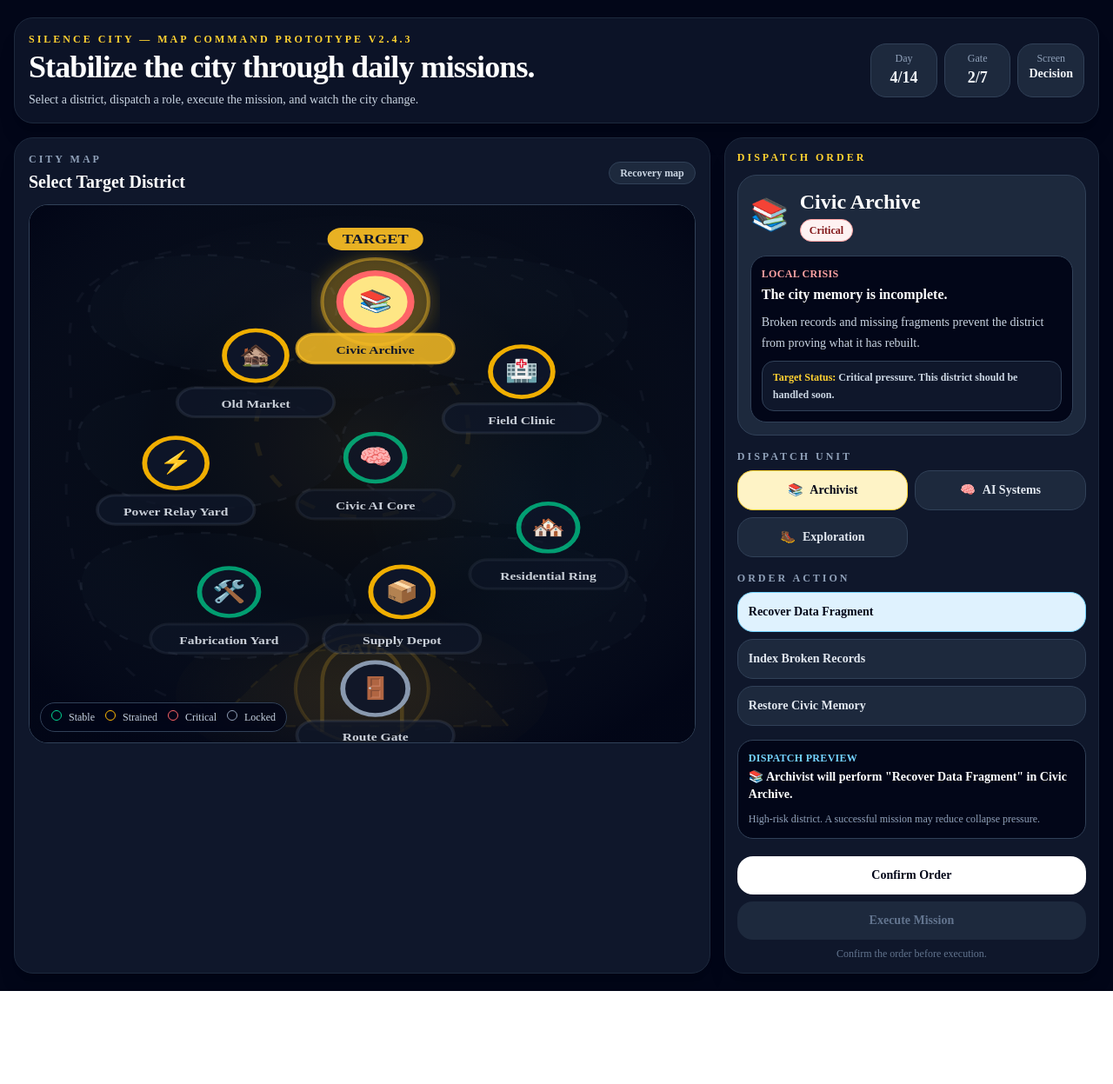
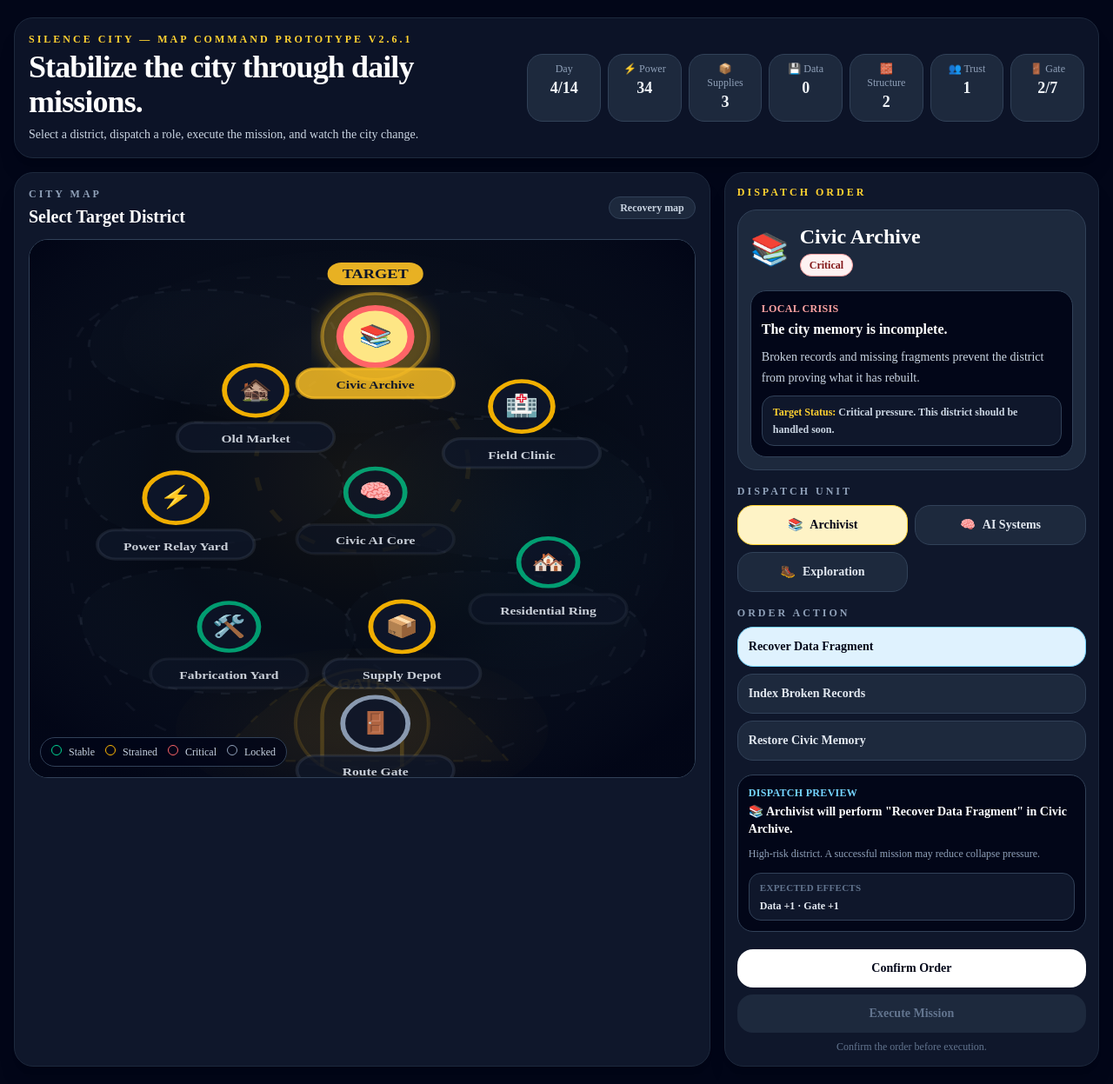
Before and after one commit to dh9vbm8mty-cloud/silence-city-ui, a Next.js app: page /silence-city-map in a window 1280 px wide. Shown: the whole page at 87% size. Before the commit the page ends 1140 px from the top, so only its background shows below. Built offline with nearby package versions, Linux system fonts and the light colour scheme.

Commit message:
Wire mission resources into map UI

```diff
--- a/app/silence-city-map/page.tsx
+++ b/app/silence-city-map/page.tsx
@@ -4,6 +4,17 @@ import { useMemo, useState } from "react";
 
 type DistrictStatus = "Stable" | "Strained" | "Critical" | "Locked";
 type ScreenState = "decision" | "result";
+
+type CityResources = {
+  Power: number;
+  Supplies: number;
+  Data: number;
+  Structure: number;
+  Trust: number;
+  Gate: number;
+};
+
+type ResourceDelta = Partial<Record<keyof CityResources, number>>;
 
 type District = {
   id: string;
@@ -19,7 +30,16 @@ type District = {
   points: string;
 };
 
-const version = "2.4.3";
+const version = "2.6.1";
+
+const startingResources: CityResources = {
+  Power: 34,
+  Supplies: 3,
+  Data: 0,
+  Structure: 2,
+  Trust: 1,
+  Gate: 2,
+};
 
 const roles = [
   { name: "Engineering", icon: "🛠️" },
@@ -161,19 +181,84 @@ const statusClass: Record<DistrictStatus, string> = {
   Locked: "border-slate-400 bg-slate-100 text-slate-900",
 };
 
-const statusDot: Record<DistrictStatus, string> = {
-  Stable: "bg-emerald-500",
-  Strained: "bg-amber-500",
-  Critical: "bg-red-500",
-  Locked: "bg-slate-500",
-};
-
 const markerRingClass: Record<DistrictStatus, string> = {
   Stable: "stroke-emerald-400",
   Strained: "stroke-amber-400",
   Critical: "stroke-red-400",
   Locked: "stroke-slate-400",
 };
+
+function getActionDelta(action: string, resources: CityResources): ResourceDelta {
+  const effects: Record<string, ResourceDelta> = {
+    "Stabilize Relay Grid": { Power: 2 },
+    "Inspect Power Lines": { Power: 1, Gate: resources.Power >= 35 ? 1 : 0 },
+    "Route Spare Cells": { Power: 1, Supplies: -1 },
+
+    "Recover Data Fragment": { Data: 1, Gate: 1 },
+    "Index Broken Records": { Data: 1, Trust: 1 },
+    "Restore Civic Memory": { Trust: 1, Gate: resources.Data >= 1 ? 1 : 0 },
+
+    "Catalog Supplies": { Supplies: 2 },
+    "Safe Salvage": { Supplies: 1 },
+    "Move Public Stock": { Trust: 1, Supplies: 1 },
+
+    "Fabricate Structural Part": { Structure: 1, Supplies: -1 },
+    "Repair Tools": { Structure: 1 },
+    "Organize Work Crews": { Trust: 1, Structure: 1 },
+
+    "Open Civic Market": { Trust: 1, Supplies: 1 },
+    "Broker Supply Deal": { Supplies: 2 },
+    "Set Exchange Rules": { Trust: 2 },
+
+    "Run Diagnostic": { Gate: 1 },
+    "Optimize Civic Queue": { Trust: 1, Gate: 1 },
+    "Verify Gate Logic": { Gate: 1, Data: 1 },
+
+    "Prepare Triage": { Trust: 1 },
+    "Move Medical Supplies": { Trust: 1, Supplies: -1 },
+    "Recruit Volunteers": { Trust: 2 },
+
+    "Hold Civic Meeting": { Trust: 2 },
+    "Check Resident Needs": { Trust: 1 },
+    "Stabilize Patrol Routes": { Trust: 1 },
+
+    "Inspect Gate": { Gate: 1 },
+    "Prioritize Gate Readiness": {
+      Gate: resources.Power >= 35 && resources.Data >= 1 && resources.Structure >= 2 ? 2 : 1,
+    },
+    "Draft Opening Plan": { Trust: 1, Gate: 1 },
+  };
+
+  return effects[action] ?? {};
+}
+
+function applyDelta(resources: CityResources, delta: ResourceDelta): CityResources {
+  return {
+    Power: Math.max(0, resources.Power + (delta.Power ?? 0)),
+    Supplies: Math.max(0, resources.Supplies + (delta.Supplies ?? 0)),
+    Data: Math.max(0, resources.Data + (delta.Data ?? 0)),
+    Structure: Math.max(0, resources.Structure + (delta.Structure ?? 0)),
+    Trust: Math.max(0, resources.Trust + (delta.Trust ?? 0)),
+    Gate: Math.min(7, Math.max(0, resources.Gate + (delta.Gate ?? 0))),
+  };
+}
+
+function formatDelta(delta: ResourceDelta) {
+  const entries = Object.entries(delta).filter(([, value]) => value !== 0);
+  if (entries.length === 0) return ["No direct resource change."];
+
+  return entries.map(([key, value]) => `${key} ${value && value > 0 ? "+" : ""}${value}`);
+}
+
+function getResourceIcon(key: keyof CityResources) {
+  if (key === "Power") return "⚡";
+  if (key === "Supplies") return "📦";
+  if (key === "Data") return "💾";
+  if (key === "Structure") return "🧱";
+  if (key === "Trust") return "👥";
+  if (key === "Gate") return "🚪";
+  return "•";
+}
 
 function getRoleIcon(roleName: string) {
   return roles.find((role) => role.name === roleName)?.icon ?? "•";
@@ -200,6 +285,8 @@ export default function SilenceCityMapPage() {
   const [selectedRole, setSelectedRole] = useState("Archivist");
   const [selectedAction, setSelectedAction] = useState("Recover Data Fragment");
   const [submitted, setSubmitted] = useState(false);
+  const [resources, setResources] = useState<CityResources>(startingResources);
+  const [lastDelta, setLastDelta] = useState<ResourceDelta>({});
   const [districts, setDistricts] = useState(startingDistricts);
   const [timeline, setTimeline] = useState<string[]>([
     "Day 3: Housing Block stabilized resident cooperation.",
@@ -212,13 +299,10 @@ export default function SilenceCityMapPage() {
     [districts, selectedDistrictId]
   );
 
-  const gateReadyCount = useMemo(() => {
-    let score = 2;
-    if (districts.find((d) => d.id === "archive")?.status === "Stable") score += 1;
-    if (districts.find((d) => d.id === "power-hub")?.status === "Stable") score += 1;
-    if (districts.find((d) => d.id === "route-gate")?.status !== "Locked") score += 1;
-    return Math.min(score, 7);
-  }, [districts]);
+  const currentDelta = getActionDelta(selectedAction, resources);
+  const currentDeltaText = formatDelta(currentDelta);
+
+  const gateReadyCount = resources.Gate;
 
   function selectDistrict(district: District) {
     if (screen === "result") return;
@@ -235,6 +319,9 @@ export default function SilenceCityMapPage() {
   function endDay() {
     if (!submitted) return;
 
+    const missionDelta = getActionDelta(selectedAction, resources);
+    const nextResources = applyDelta(resources, missionDelta);
+
     const nextDistricts = districts.map((district) => {
       if (district.id !== selectedDistrict.id) return district;
 
@@ -246,9 +333,11 @@ export default function SilenceCityMapPage() {
       return district;
     });
 
+    setResources(nextResources);
+    setLastDelta(missionDelta);
     setDistricts(nextDistricts);
     setTimeline((items) => [
-      `Day ${day}: ${selectedRole} executed "${selectedAction}" in ${selectedDistrict.name}.`,
+      `Day ${day}: ${selectedRole} executed "${selectedAction}" in ${selectedDistrict.name}. ${formatDelta(missionDelta).join(" · ")}`,
       ...items,
     ]);
     setScreen("result");
@@ -258,6 +347,7 @@ export default function SilenceCityMapPage() {
     const nextDay = day + 1;
     setDay(nextDay);
     setSubmitted(false);
+    setLastDelta({});
     setScreen("decision");
 
     const current = districts.find((district) => district.id === selectedDistrictId) ?? districts[0];
@@ -313,19 +403,17 @@ export default function SilenceCityMapPage() {
             </p>
           </div>
 
-          <div className="grid grid-cols-3 gap-2 text-center">
+          <div className="grid grid-cols-3 gap-2 text-center sm:grid-cols-7">
             <div className="rounded-2xl border border-slate-700 bg-slate-800 px-3 py-2">
               <p className="text-xs text-slate-400">Day</p>
               <p className="text-lg font-black">{day}/14</p>
             </div>
-            <div className="rounded-2xl border border-slate-700 bg-slate-800 px-3 py-2">
-              <p className="text-xs text-slate-400">Gate</p>
-              <p className="text-lg font-black">{gateReadyCount}/7</p>
-            </div>
-            <div className="rounded-2xl border border-slate-700 bg-slate-800 px-3 py-2">
-              <p className="text-xs text-slate-400">Screen</p>
-              <p className="text-sm font-black">{screen === "decision" ? "Decision" : "Result"}</p>
-            </div>
+            {(Object.keys(resources) as Array<keyof CityResources>).map((key) => (
+              <div key={key} className="rounded-2xl border border-slate-700 bg-slate-800 px-3 py-2">
+                <p className="text-xs text-slate-400">{getResourceIcon(key)} {key}</p>
+                <p className="text-lg font-black">{key === "Gate" ? `${resources[key]}/7` : resources[key]}</p>
+              </div>
+            ))}
           </div>
         </header>
 
@@ -624,6 +712,10 @@ export default function SilenceCityMapPage() {
                 <p className="text-xs font-black uppercase tracking-wide text-sky-300">Dispatch Preview</p>
                 <p className="mt-1 text-sm font-bold text-white">{missionPreview}</p>
                 <p className="mt-2 text-xs leading-5 text-slate-400">{missionRisk}</p>
+                <div className="mt-3 rounded-xl border border-slate-700 bg-slate-900 px-3 py-2">
+                  <p className="text-[11px] font-black uppercase tracking-wide text-slate-500">Expected Effects</p>
+                  <p className="mt-1 text-xs font-bold text-slate-200">{currentDeltaText.join(" · ")}</p>
+                </div>
               </div>
 
               <div className="mt-5 grid gap-2">
@@ -695,6 +787,20 @@ export default function SilenceCityMapPage() {
               </div>
 
               <div className="mt-3 rounded-2xl border border-amber-300 bg-white/70 p-4">
+                <p className="text-xs font-bold uppercase tracking-wide text-slate-500">Resource Changes</p>
+                <div className="mt-2 flex flex-wrap gap-2">
+                  {formatDelta(lastDelta).map((item) => (
+                    <span
+                      key={item}
+                      className="rounded-full border border-slate-300 bg-white px-3 py-1 text-xs font-black text-slate-800"
+                    >
+                      {item}
+                    </span>
+                  ))}
+                </div>
+              </div>
+
+              <div className="mt-3 rounded-2xl border border-amber-300 bg-white/70 p-4">
                 <p className="text-xs font-bold uppercase tracking-wide text-slate-500">Next Pressure Point</p>
                 <p className="mt-1 text-base font-black">
                   {nextRecommendedDistrict.icon} {nextRecommendedDistrict.name}
```
